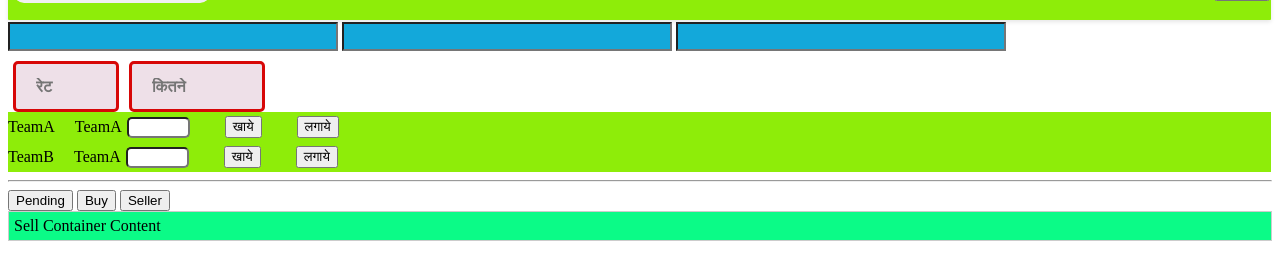
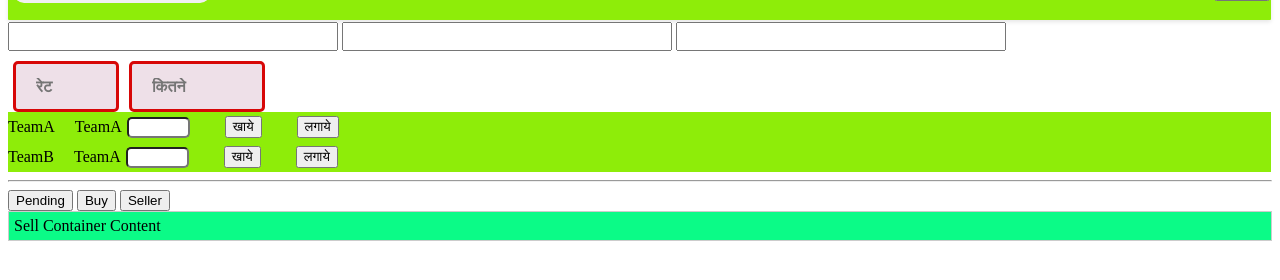
Before and after one commit to sonu751/sdr, a plain HTML site: page welcome.html in a window 1280 px wide. Shown: the part 48-328 px from the top of the page. Drawn offline with Linux system fonts and the light colour scheme; no server answers.

Commit message:
Update welcome.css

```diff
--- a/welcome.css
+++ b/welcome.css
@@ -245,6 +245,5 @@ p {
     width: 25%;
     padding: 5px;
     margin-bottom: 10px;
-    background-color: rgb(19, 168, 218);
     /* Add more styles here as needed */
 }
```
